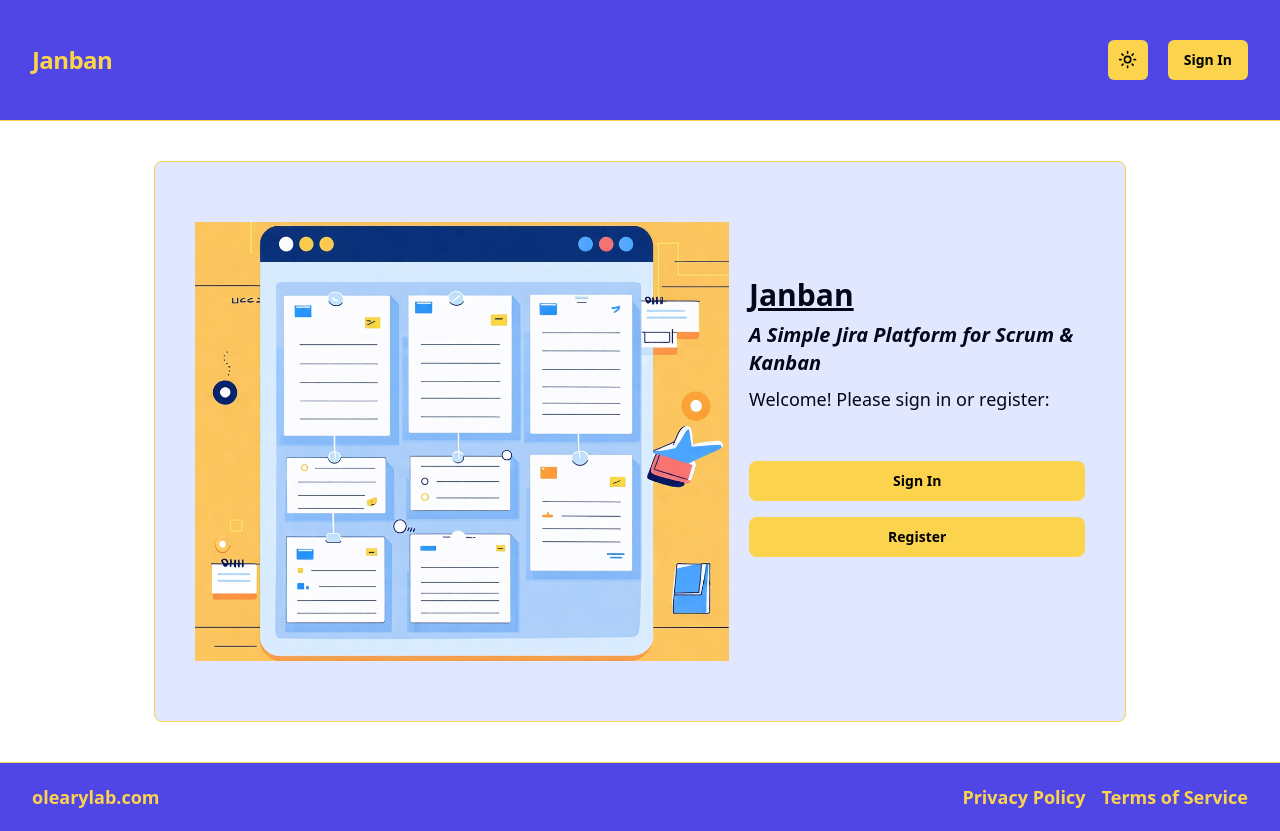
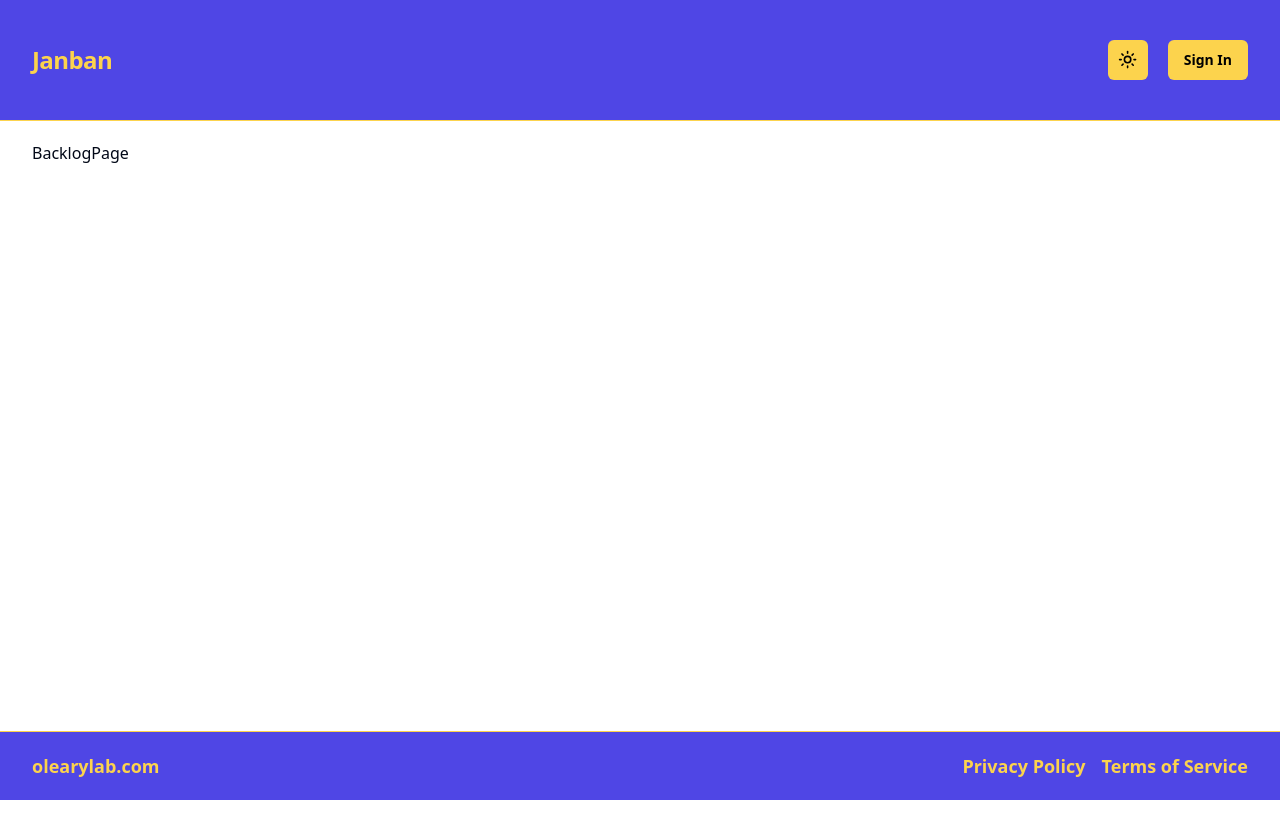
Before and after one commit to cian-oL/janban-app, a React (Vite) app in the folder frontend/: page /kanban/backlog in a window 1280 px wide. Before the commit this address led to /. After the commit the page ends 800 px from the top, so only its background shows below. Built offline with nearby package versions, Linux system fonts and the light colour scheme; no server answers.

Commit message:
backlog wip

```diff
--- a/frontend/src/AppRoutes.tsx
+++ b/frontend/src/AppRoutes.tsx
@@ -10,6 +10,7 @@
 import KanbanPage from "./pages/KanbanPage";
 import CreateIssuePage from "./pages/CreateIssuePage";
 import IssueManagementPage from "./pages/IssueManagementPage";
+import BacklogPage from "./pages/BacklogPage";
 
 const AppRoutes = () => {
   return (
@@ -73,7 +74,16 @@
             </Layout>
           }
         />
+        {/* Put backlog in protect once online! */}
       </Route>
+      <Route
+        path="/kanban/backlog"
+        element={
+          <Layout>
+            <BacklogPage />
+          </Layout>
+        }
+      />
 
       {/* redirect */}
       <Route path="*" element={<Navigate to="/" />} />
--- /dev/null
+++ b/frontend/src/components/KanbanBacklogBoard.tsx
@@ -0,0 +1,4 @@
+const KanbanBacklogBoard = () => {
+  return <div>KanbanBacklogBoard</div>;
+};
+export default KanbanBacklogBoard;
--- /dev/null
+++ b/frontend/src/components/KanbanBacklogContainer.tsx
@@ -0,0 +1,4 @@
+const KanbanBacklogContainer = () => {
+  return <div>KanbanBacklogContainer</div>;
+};
+export default KanbanBacklogContainer;
--- a/frontend/src/components/KanbanNavbar.tsx
+++ b/frontend/src/components/KanbanNavbar.tsx
@@ -20,7 +20,7 @@
             </Link>
           </NavigationMenuItem>
           <NavigationMenuItem>
-            <Link to="/backlog">
+            <Link to="/kanban/backlog">
               <MdOutlineTableRows className="bg-amber-300 font-bold text-black hover:text-white" />
             </Link>
           </NavigationMenuItem>
--- /dev/null
+++ b/frontend/src/pages/BacklogPage.tsx
@@ -0,0 +1,4 @@
+const BacklogPage = () => {
+  return <div>BacklogPage</div>;
+};
+export default BacklogPage;
```
Also changed, not shown: 1 other file (tests, documents, lock files or other folders).
